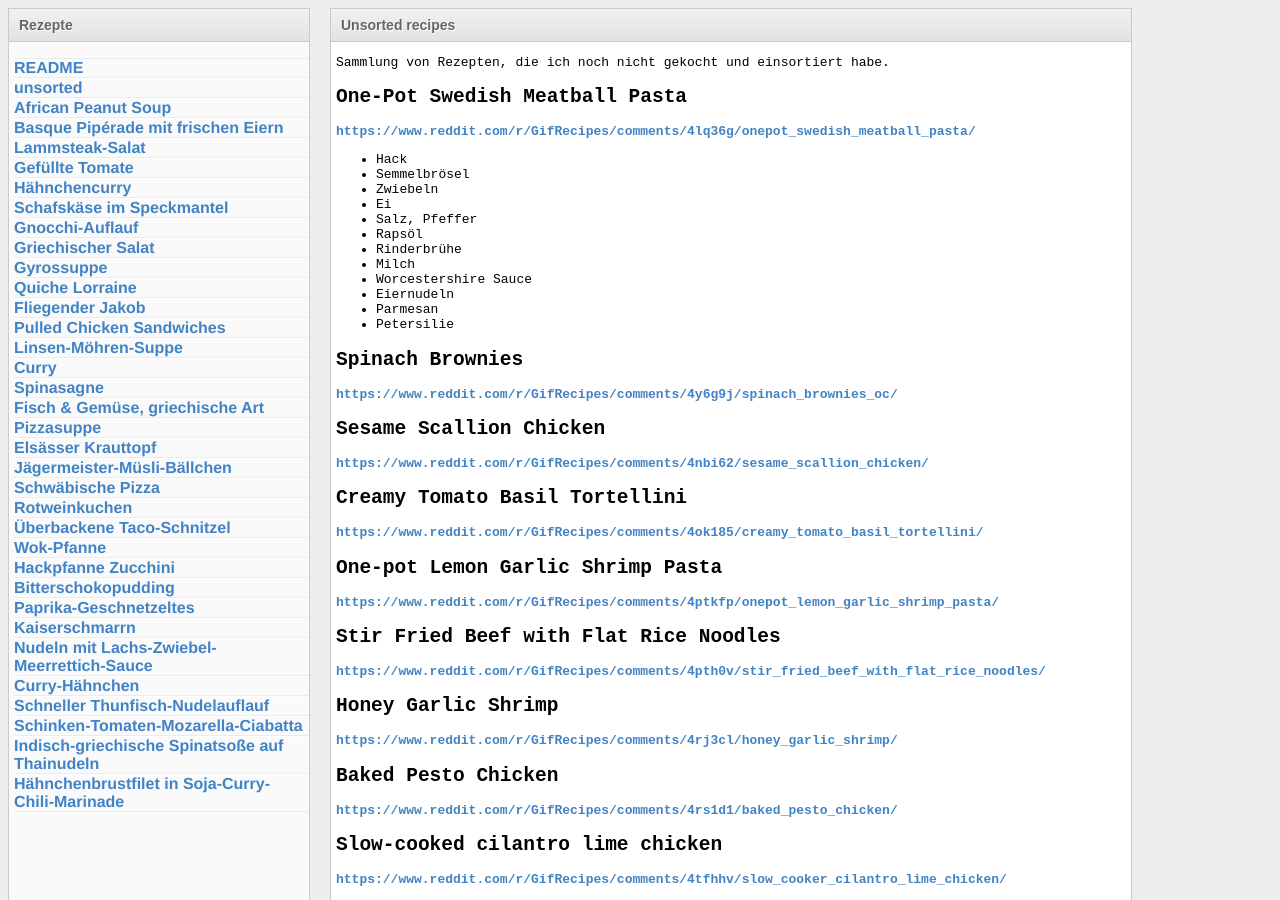
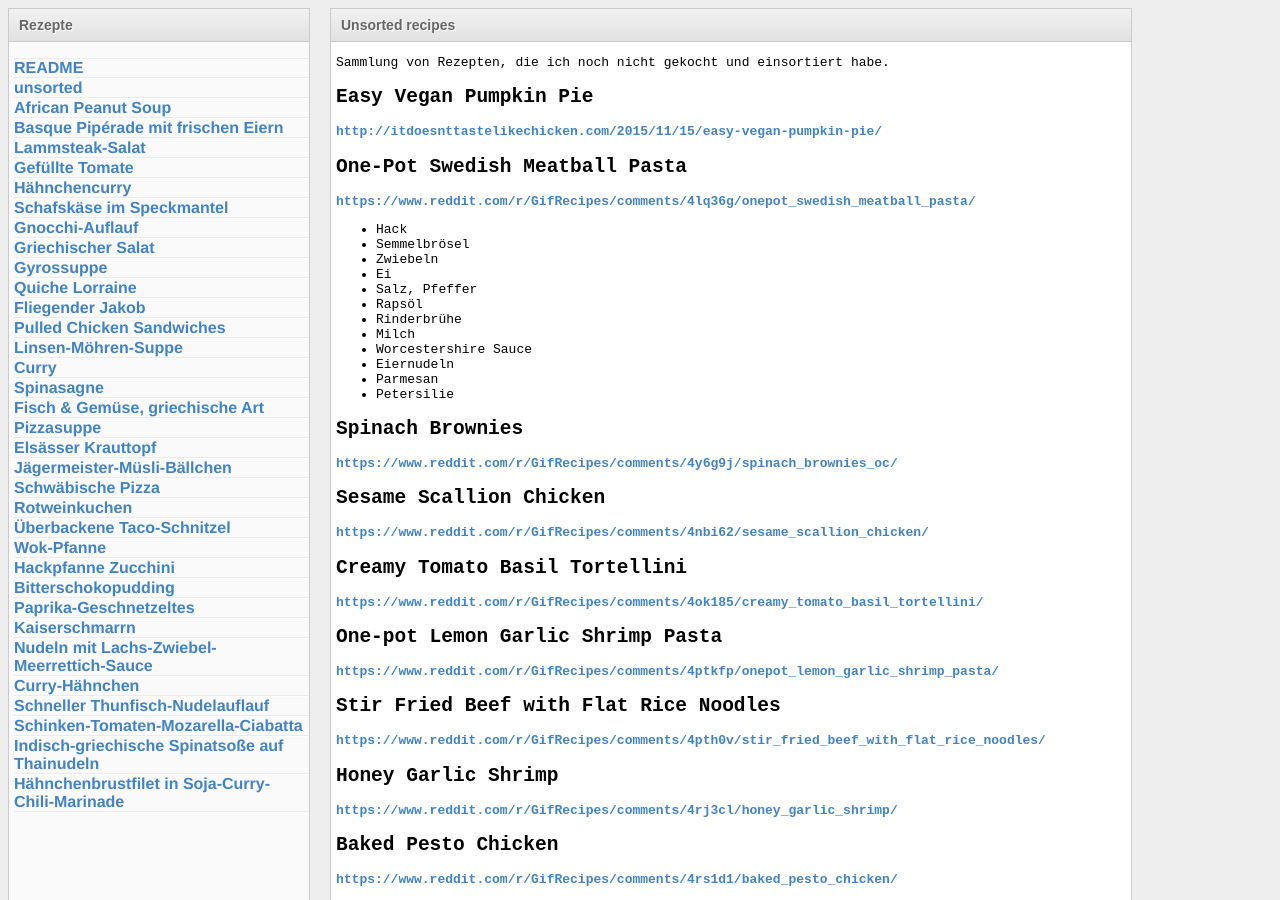
Before and after one commit to badboy/rezepte, a Jekyll site: the page built from unsorted.md, in a window 1280 px wide and 900 px high. Built offline with Jekyll 4.4.1, drawn with Linux system fonts in a browser that asks for light colours.

Commit message:
Easy Vegan Pumpkin Pie
via Rantastique

```diff
--- a/unsorted.md
+++ b/unsorted.md
@@ -4,6 +4,10 @@ title: "Unsorted recipes"
 ---
 
 Sammlung von Rezepten, die ich noch nicht gekocht und einsortiert habe.
+
+## Easy Vegan Pumpkin Pie
+
+<http://itdoesnttastelikechicken.com/2015/11/15/easy-vegan-pumpkin-pie/>
 
 ## One-Pot Swedish Meatball Pasta
 
```
